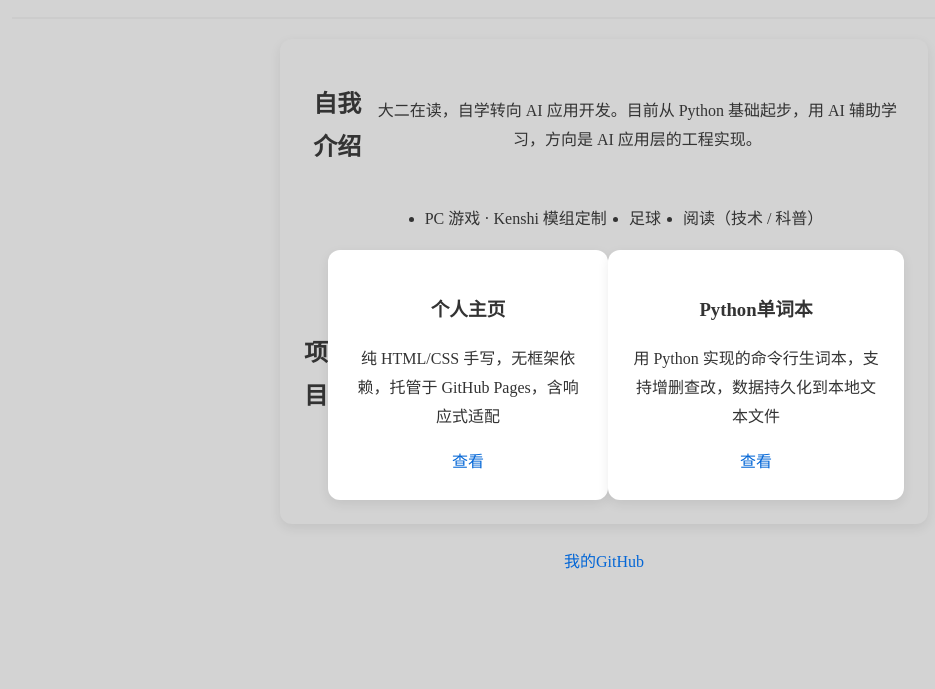
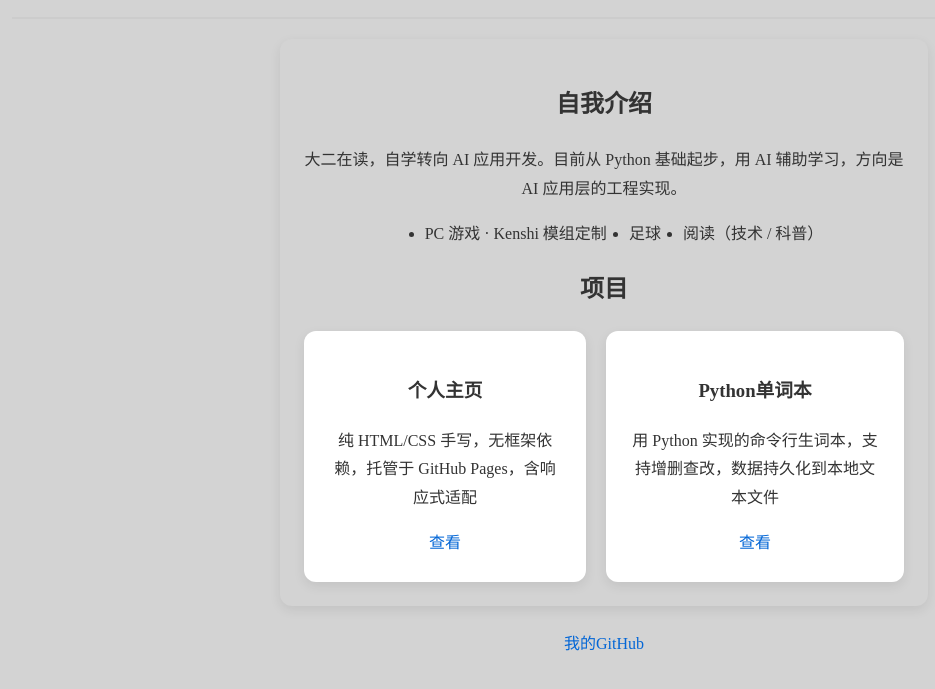
Before and after one commit to wsljc/python-learning, a plain HTML site: page week5/profile.html in a window 1280 px wide. Shown: the part 171-860 px from the top of the page, without its empty margins (36-971 px from the left). Before the commit the page ends 800 px from the top, so only its background shows below. Drawn offline with Linux system fonts and the light colour scheme.

Commit message:
week6: 项目区结构优化

```diff
--- a/week5/profile.html
+++ b/week5/profile.html
@@ -25,6 +25,7 @@
     </ul>
     <section>
         <h2>项目</h2>
+        <div class="project-list">
             <div class="project-card">
                 <h3>个人主页</h3>
                 <p>纯 HTML/CSS 手写，无框架依赖，托管于 GitHub Pages，含响应式适配</p>
@@ -35,6 +36,7 @@
                 <p>用 Python 实现的命令行生词本，支持增删查改，数据持久化到本地文本文件</p>
                 <a href="https://wsljc.github.io">查看</a>
             </div>
+        </div>
     </section>
 
 </main>
--- a/week5/style.css
+++ b/week5/style.css
@@ -79,8 +79,12 @@ a:hover {
     box-shadow: 0 4px 12px rgba(0,0,0,0.08);
 }
 
-section{
+.project-list {
     display: flex;
+    gap: 20px;
     justify-content: center;
-    align-items: center;
 }
+
+section {
+    display:block;
+}
```
Lines whose indentation alone changed are shown as unchanged.
